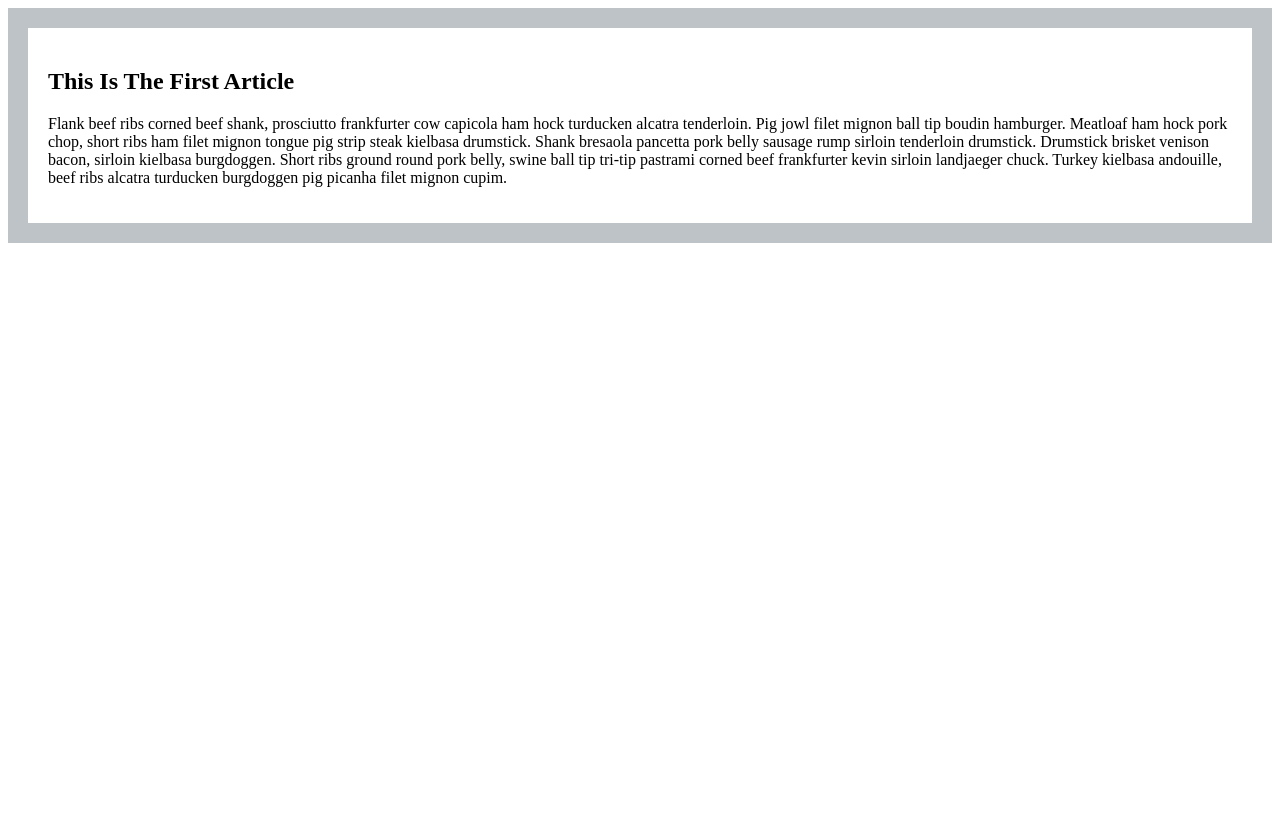
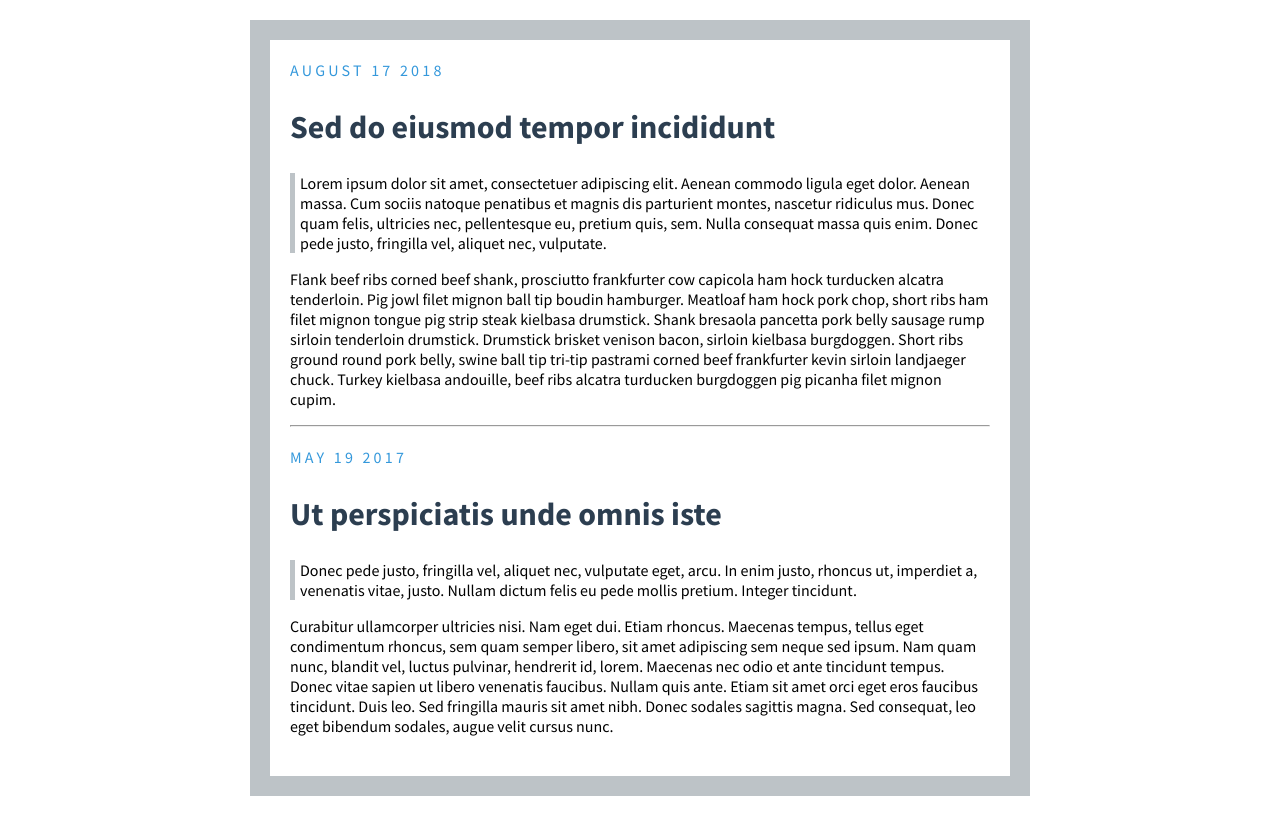
Before and after one commit to python012/web-dev, a plain HTML site: page blog/blog.html in a window 1280 px wide. Drawn offline with Linux system fonts and the light colour scheme.

Commit message:
finish the chapter 6 about css

```diff
--- a/blog/blog.css
+++ b/blog/blog.css
@@ -1,4 +1,37 @@
 body {
   border: 20px solid #bdc3c7;
   padding: 20px;
+  max-width: 700px;
+  width: 80%;
+  margin: 20px auto;
+  font-family: Source Sans Pro;
 }
+
+/*
+p {
+  font-family: Source Sans Pro;
+}
+
+h2 {
+  font-family: Source Sans Pro;
+} */
+
+.quote {
+  border-left:5px solid #bdc3c7;
+  padding-left: 5px;
+}
+
+.date {
+  color: #3498db;
+  text-transform: uppercase;
+  letter-spacing: 0.2rem;
+}
+
+.post {
+  margin-bottom: 20px;
+}
+
+h2 {
+  color: #2c3e50;
+  font-size: 2.0rem;
+}
--- a/blog/blog.html
+++ b/blog/blog.html
@@ -1,14 +1,49 @@
 <!DOCTYPE html>
 <html lang="en">
+
 <head>
   <meta charset="UTF-8">
   <title>Document</title>
   <link rel="stylesheet" type="text/css" href="blog.css">
+  <link href="https://fonts.googleapis.com/css?family=Source+Sans+Pro:400,700" rel="stylesheet">
 </head>
+
 <body>
-<h2>This Is The First Article</h2>
-<p>
-  Flank beef ribs corned beef shank, prosciutto frankfurter cow capicola ham hock turducken alcatra tenderloin. Pig jowl filet mignon ball tip boudin hamburger. Meatloaf ham hock pork chop, short ribs ham filet mignon tongue pig strip steak kielbasa drumstick. Shank bresaola pancetta pork belly sausage rump sirloin tenderloin drumstick. Drumstick brisket venison bacon, sirloin kielbasa burgdoggen. Short ribs ground round pork belly, swine ball tip tri-tip pastrami corned beef frankfurter kevin sirloin landjaeger chuck. Turkey kielbasa andouille, beef ribs alcatra turducken burgdoggen pig picanha filet mignon cupim.
-</p>
+  <div class="post">
+    <div class="date">August 17 2018</div>
+    <h2>Sed do eiusmod tempor incididunt</h2>
+    <p class="quote">
+      Lorem ipsum dolor sit amet, consectetuer adipiscing elit. Aenean commodo ligula eget dolor. Aenean massa. Cum sociis natoque
+      penatibus et magnis dis parturient montes, nascetur ridiculus mus. Donec quam felis, ultricies nec, pellentesque eu,
+      pretium quis, sem. Nulla consequat massa quis enim. Donec pede justo, fringilla vel, aliquet nec, vulputate.
+    </p>
+    <p>
+      Flank beef ribs corned beef shank, prosciutto frankfurter cow capicola ham hock turducken alcatra tenderloin. Pig jowl filet
+      mignon ball tip boudin hamburger. Meatloaf ham hock pork chop, short ribs ham filet mignon tongue pig strip steak kielbasa
+      drumstick. Shank bresaola pancetta pork belly sausage rump sirloin tenderloin drumstick. Drumstick brisket venison
+      bacon, sirloin kielbasa burgdoggen. Short ribs ground round pork belly, swine ball tip tri-tip pastrami corned beef
+      frankfurter kevin sirloin landjaeger chuck. Turkey kielbasa andouille, beef ribs alcatra turducken burgdoggen pig picanha
+      filet mignon cupim.
+    </p>
+    <hr>
+  </div>
+  <div class="post">
+    <div class="date">May 19 2017</div>
+    <h2>Ut perspiciatis unde omnis iste</h2>
+    <p class="quote">
+      Donec pede justo, fringilla vel, aliquet nec, vulputate eget, arcu. In enim justo, rhoncus ut, imperdiet a, venenatis vitae,
+      justo. Nullam dictum felis eu pede mollis pretium. Integer tincidunt.
+    </p>
+    <p>
+      Curabitur ullamcorper ultricies nisi. Nam eget dui. Etiam rhoncus. Maecenas tempus, tellus eget condimentum rhoncus, sem
+      quam semper libero, sit amet adipiscing sem neque sed ipsum. Nam quam nunc, blandit vel, luctus pulvinar, hendrerit
+      id, lorem. Maecenas nec odio et ante tincidunt tempus. Donec vitae sapien ut libero venenatis faucibus. Nullam quis
+      ante. Etiam sit amet orci eget eros faucibus tincidunt. Duis leo. Sed fringilla mauris sit amet nibh. Donec sodales
+      sagittis magna. Sed consequat, leo eget bibendum sodales, augue velit cursus nunc.
+    </p>
+  </div>
+
+
 </body>
+
 </html>
```
